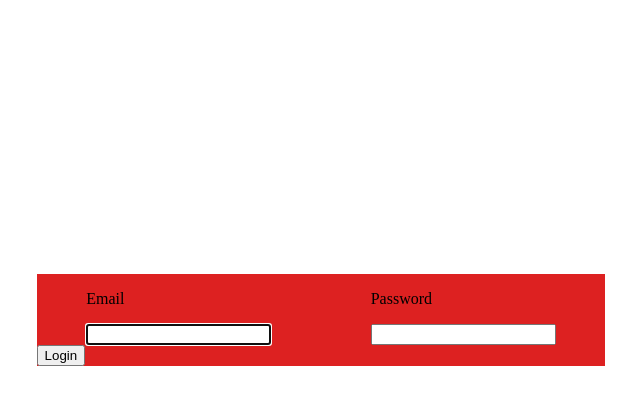
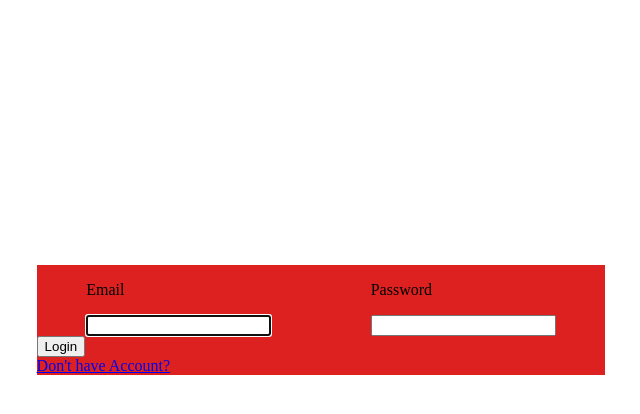
Before and after one commit to sksketer/Group-chatting, a PHP site: page / in a window 1280 px wide. Shown: the top 414 px of the page, without its empty margins (319-959 px from the left). Run offline with PHP 8.4, Linux system fonts and the light colour scheme.

Commit message:
Update index.php

```diff
--- a/index.php
+++ b/index.php
@@ -23,6 +23,7 @@
             <div class="btn">
                 <input type="submit" value="Login" name="login" id="login-btn">
             </div>
+            <a href="signup.html">Don't have Account?</a>
         </form>
     </div>
 </body>
```
